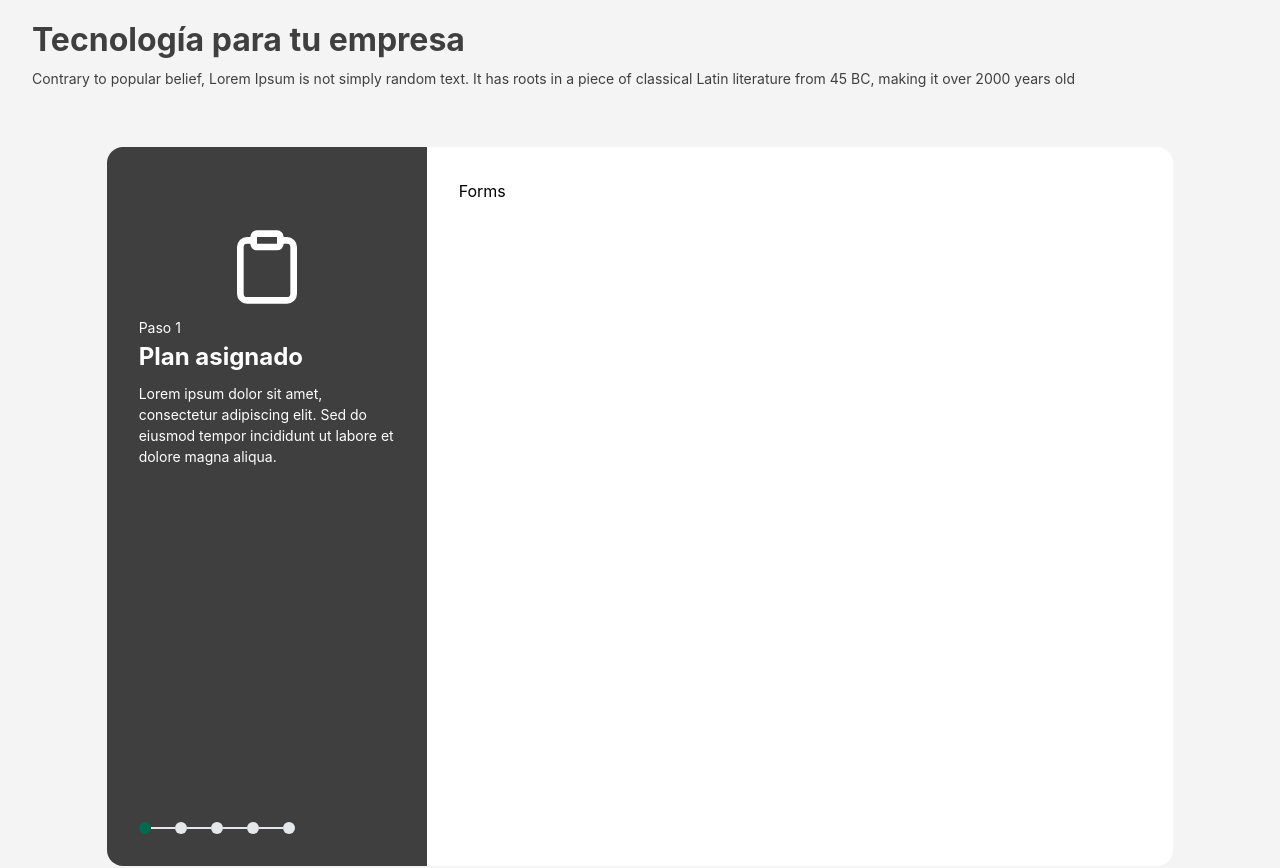
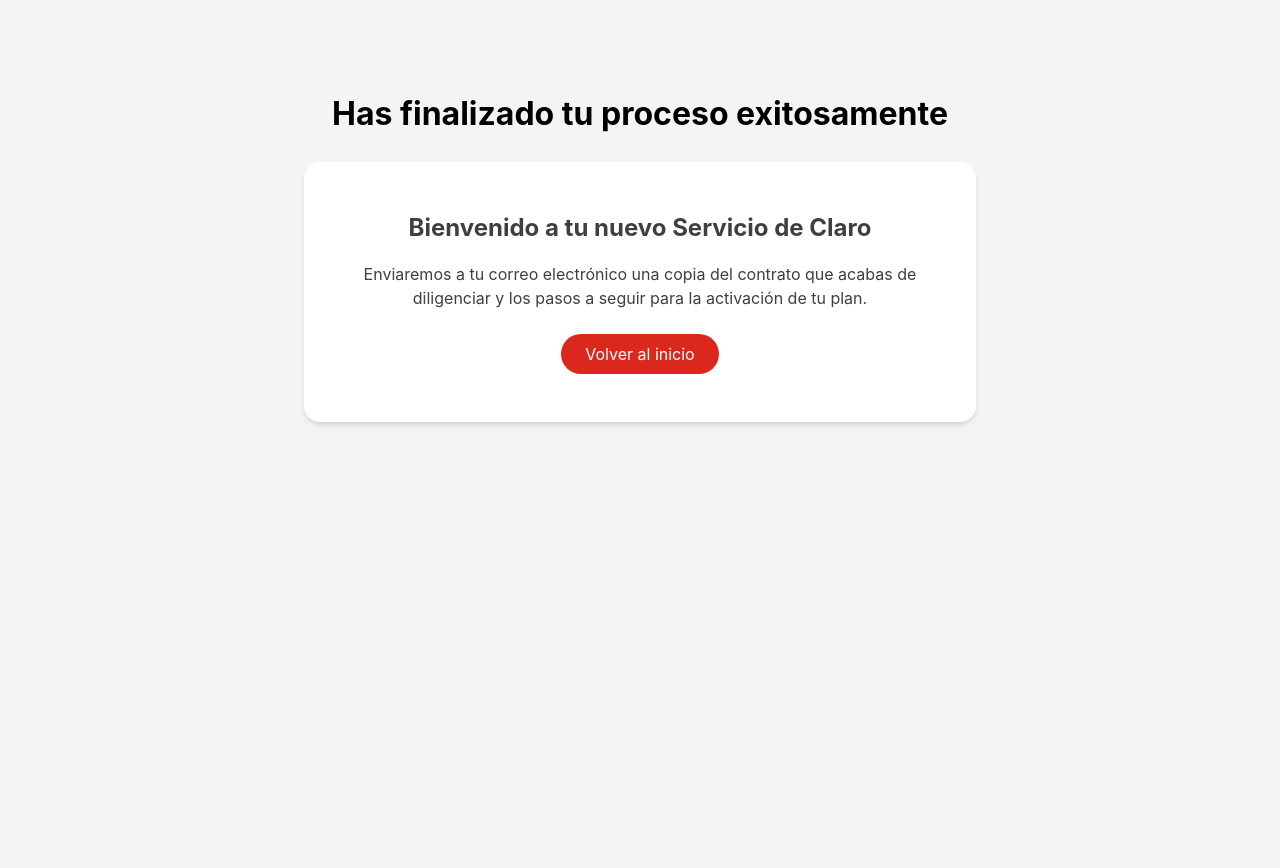
Before and after one commit to AleGCarranza/reto-hitss, a React (Vite) app: page /success in a window 1280 px wide. Shown: the top 868 px of the page. After the commit the page ends 800 px from the top, so only its background shows below. Built offline with nearby package versions, Linux system fonts and the light colour scheme.

Commit message:
creando pages para pagina de exito

```diff
--- a/package.json
+++ b/package.json
@@ -11,7 +11,8 @@
   },
   "dependencies": {
     "react": "^19.2.6",
-    "react-dom": "^19.2.6"
+    "react-dom": "^19.2.6",
+    "react-router-dom": "^7.16.0"
   },
   "devDependencies": {
     "@eslint/js": "^10.0.1",
--- a/src/App.jsx
+++ b/src/App.jsx
@@ -1,12 +1,26 @@
+import { BrowserRouter, Routes, Route, useLocation } from "react-router-dom";
 import Layout from "./components/Layout";
 import Navbar from "./components/Navbar";
+import Success from "./pages/Success";
+
 function App() {
+  const location = useLocation();
+
   return (
     <>
-      <Navbar />
-      <Layout />
+      {location.pathname !== "/success" && <Navbar />}
+      <Routes>
+        <Route path="/" element={<Layout />} />
+        <Route path="/success" element={<Success />} />
+      </Routes>
     </>
   );
 }
 
-export default App;
+export default function Root() {
+  return (
+    <BrowserRouter>
+      <App />
+    </BrowserRouter>
+  );
+}
--- a/src/components/Layout.jsx
+++ b/src/components/Layout.jsx
@@ -1,9 +1,11 @@
 import { useState } from "react";
+import { useNavigate } from "react-router-dom";
 import { stepsData } from "../data/steps";
 import Sidebar from "./Sidebar";
 
 export default function Layout() {
   const [currentStep, setCurrentStep] = useState(0);
+  const navigate = useNavigate();
 
   const step = stepsData[currentStep];
 
@@ -27,7 +29,7 @@
           {currentStep > 0 ? (
             <button
               onClick={() => setCurrentStep((s) => s - 1)}
-              className="px-4 py-2 rounded-lg bg-actions-primary text-text-light"
+              className="px-4 py-2 rounded-full bg-actions-primary text-text-light"
             >
               Regresar
             </button>
@@ -37,11 +39,12 @@
           <button
             onClick={() => {
               if (currentStep === stepsData.length - 1) {
+                navigate("/success");
               } else {
                 setCurrentStep((s) => s + 1);
               }
             }}
-            className="px-4 py-2 rounded-lg bg-actions-secondary text-text-light"
+            className="px-4 py-2 rounded-full bg-actions-secondary text-text-light"
           >
             {currentStep === stepsData.length - 1 ? "Finalizar" : "Siguiente"}
           </button>
--- a/src/main.jsx
+++ b/src/main.jsx
@@ -1,10 +1,10 @@
 import { StrictMode } from 'react'
 import { createRoot } from 'react-dom/client'
 import './styles/index.css'
-import App from './App.jsx'
+import Root from './App.jsx'
 
 createRoot(document.getElementById('root')).render(
   <StrictMode>
-    <App />
+    <Root />
   </StrictMode>,
 )
--- /dev/null
+++ b/src/pages/Success.jsx
@@ -0,0 +1,29 @@
+import { useNavigate } from "react-router-dom";
+
+export default function Success() {
+  const navigate = useNavigate();
+
+  return (
+    <main className="max-w-[1440px] mx-auto mt-[42px] px-4 lg:px-0">
+      <div className="lg:grid lg:grid-cols-12">
+        <div className="lg:col-start-2 lg:col-span-10 flex flex-col items-center gap-6 py-12">
+          <h2 className="text-title font-bold text-main">Has finalizado tu proceso exitosamente</h2>
+
+          <div className="bg-secondary rounded-2xl shadow-md p-8 lg:p-12 text-center max-w-2xl w-full">
+            <h3 className="text-subtitle font-bold text-text-main">Bienvenido a tu nuevo Servicio de Claro</h3>
+            <p className="text-base text-text-main mt-4">
+              Enviaremos a tu correo electrónico una copia del contrato que acabas
+              de diligenciar y los pasos a seguir para la activación de tu plan.
+            </p>
+            <button
+              onClick={() => navigate("/")}
+              className="mt-6 px-6 py-2 rounded-full bg-actions-secondary text-text-light"
+            >
+              Volver al inicio
+            </button>
+          </div>
+        </div>
+      </div>
+    </main>
+  );
+}
```
Also changed, not shown: 2 other files (tests, documents, lock files or other folders).
